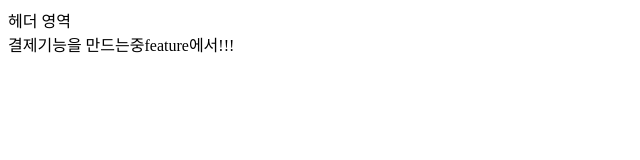
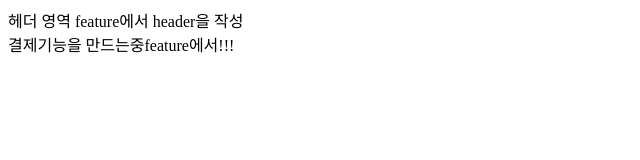
Before and after one commit to stella9921/day02, a plain HTML site: page index.html in a window 1280 px wide. Shown: the whole page, without its empty margins (0-640 px from the left). Drawn offline with Linux system fonts and the light colour scheme.

Commit message:
feature에서 header 수정

```diff
--- a/index.html
+++ b/index.html
@@ -8,6 +8,7 @@
 <body>
   <header>
     헤더 영역
+    feature에서 header을 작성
   </header>
   <main>
 
```
